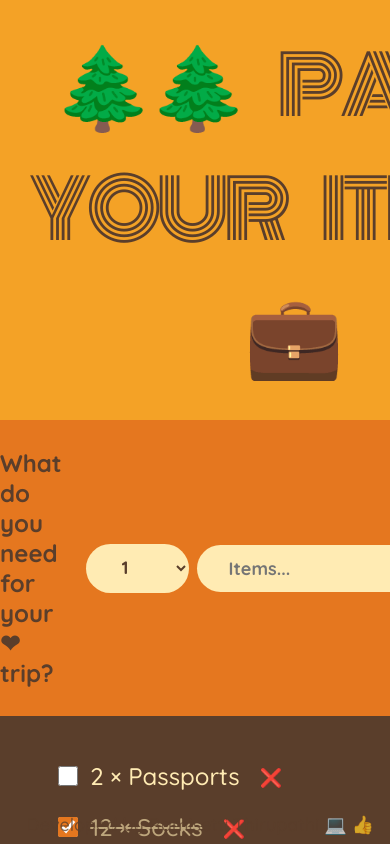
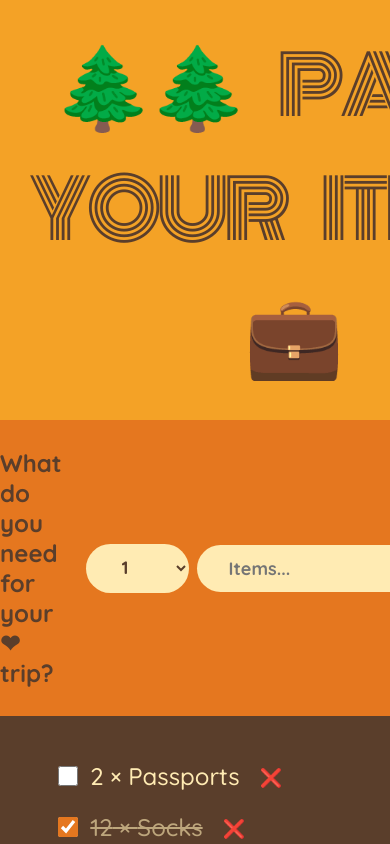
Before and after one commit to thirupathirao015/travel-packing-react-application, a React (Create React App) app: page / in a window 390 px wide. Shown: the top 844 px of the page. Built offline with nearby package versions, Linux system fonts and the light colour scheme.

Commit message:
css changes for mobile desktop view
Updated height of the main container to 100vh and modified the developer message styles for responsiveness.

```diff
--- a/src/index.css
+++ b/src/index.css
@@ -154,7 +154,7 @@ input[type="checkbox"] {
   top: 0;
   left: 0;
   width: 100vw;
-  height: 140vh;
+  height: 100vh;
   background: rgba(0, 0, 0, 0.5);
   display: flex;
   align-items: center;
@@ -202,11 +202,12 @@ input[type="checkbox"] {
 /* CONFIRM POPUP (CLEAR LIST) END */
 
 /* Developer msg line*/
-.developer {
-  position: absolute; /* 🔑 remove from normal flow */
-  right: 1.6rem; /* move to right corner */
-  bottom: 0.8rem; /* move slightly down */
-  font-size: 1.8rem;
-  opacity: 0.75;
-  font-weight: 500;
+/* CONFIRM POPUP (CLEAR LIST) END */
+@media (max-width: 600px) {
+  .developer {
+    position: static; /* back into normal layout */
+    display: block;
+    margin-top: 0.8rem;
+    text-align: right;
+  }
 }
```
